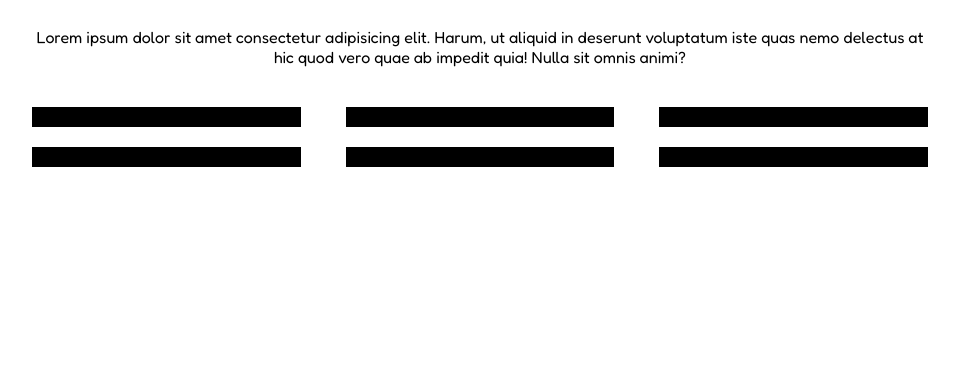
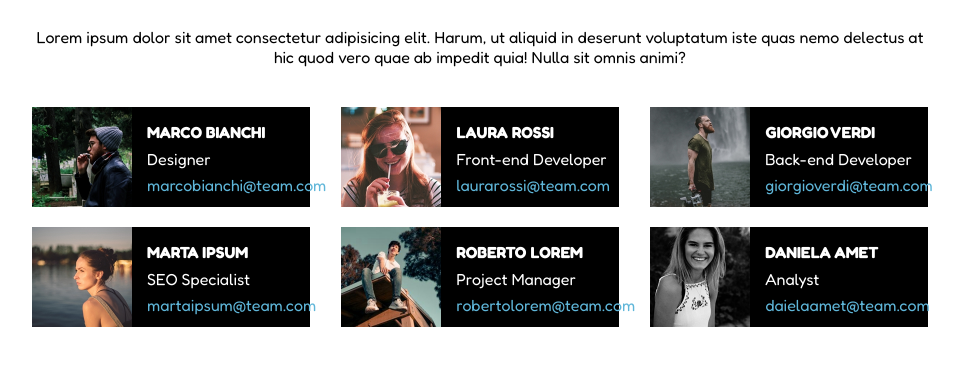
Before and after one commit to simmasa/html-css-flex-cards, a plain HTML site: page index.html in a window 1280 px wide. Shown: the part 62-428 px from the top of the page, without its empty margins (160-1123 px from the left). Drawn offline with Linux system fonts and the light colour scheme.

Commit message:
progetto completo

```diff
--- a/index.html
+++ b/index.html
@@ -15,12 +15,45 @@
     <main class="container">
         <p>Lorem ipsum dolor sit amet consectetur adipisicing elit. Harum, ut aliquid in deserunt voluptatum iste quas nemo delectus at hic quod vero quae ab impedit quia! Nulla sit omnis animi?</p>
         <div class="flex-cont">
-            <div class="card">lorem</div>
-            <div class="card">lorem</div>
-            <div class="card">lorem</div>
-            <div class="card">lorem</div>
-            <div class="card">lorem</div>
-            <div class="card">lorem</div>
+            <div class="card"><img src="/img/male1.png" alt="male1">
+                <div class="card-data">
+                    <p class="name">Marco Bianchi </p>
+                    <p class="job">Designer</p>
+                    <a href="#" class="site">marcobianchi@team.com</a>
+                </div>
+            </div>
+            <div class="card"><img src="/img/female1.png" alt="female1">
+                <div class="card-data">
+                    <p class="name">Laura Rossi</p>
+                    <p class="job">Front-end Developer</p>
+                    <a href="#" class="site">laurarossi@team.com</a>
+                </div>
+            </div>
+            <div class="card">
+                <img src="/img/male2.png" alt="male2">
+                <div class="card-data">
+                    <p class="name">Giorgio Verdi</p>
+                    <p class="job">Back-end Developer</p>
+                    <a href="#" class="site">giorgioverdi@team.com</a>
+                </div></div>
+            <div class="card"><img src="/img/female2.png" alt="female2">
+                <div class="card-data">
+                    <p class="name">Marta Ipsum</p>
+                    <p class="job">SEO Specialist</p>
+                    <a href="#" class="site">martaipsum@team.com</a>
+                </div></div>
+            <div class="card"><img src="/img/male3.png" alt="male3">
+                <div class="card-data">
+                    <p class="name">Roberto Lorem</p>
+                    <p class="job">Project Manager</p>
+                    <a href="#" class="site">robertolorem@team.com</a>
+                </div></div>
+            <div class="card"><img src="/img/female3.png" alt="female3">
+                <div class="card-data">
+                    <p class="name">Daniela Amet</p>
+                    <p class="job">Analyst</p>
+                    <a href="#" class="site">daielaamet@team.com</a>
+                </div></div>
         </div>
     </main>
 </body>
--- a/style/style.css
+++ b/style/style.css
@@ -3,6 +3,12 @@
     margin: 0;
     padding: 0;
     box-sizing: border-box;
+}
+
+/* common */
+
+body {
+    font-family: Fredoka , sans-serif;
 }
 
 /* layout */
@@ -28,12 +34,32 @@ h1 {
     text-align: center;
 }
 .card {
-    width: 30%;
+    height: 100px;
+    width: 31%;
     background-color: black;
     margin: 10px 0px 10px;
+    display: flex;
+    /*box-shadow: 2px -2px 3px black;*/
 }
 
-/* common */
-body {
-    font-family: Fredoka , sans-serif;
+/* card data */
+
+.card p {
+    color:white;
+    height: calc(100% / 3);
 }
+.name {
+    font-weight: bold;
+    text-transform: uppercase;
+}
+.site{
+    text-decoration: none;
+    color: #5FB6D9;
+}
+.card > img {
+    height: 100%;
+}
+.card-data {
+    padding: 15px 15px 5px;
+    height: 100%;
+}
```
